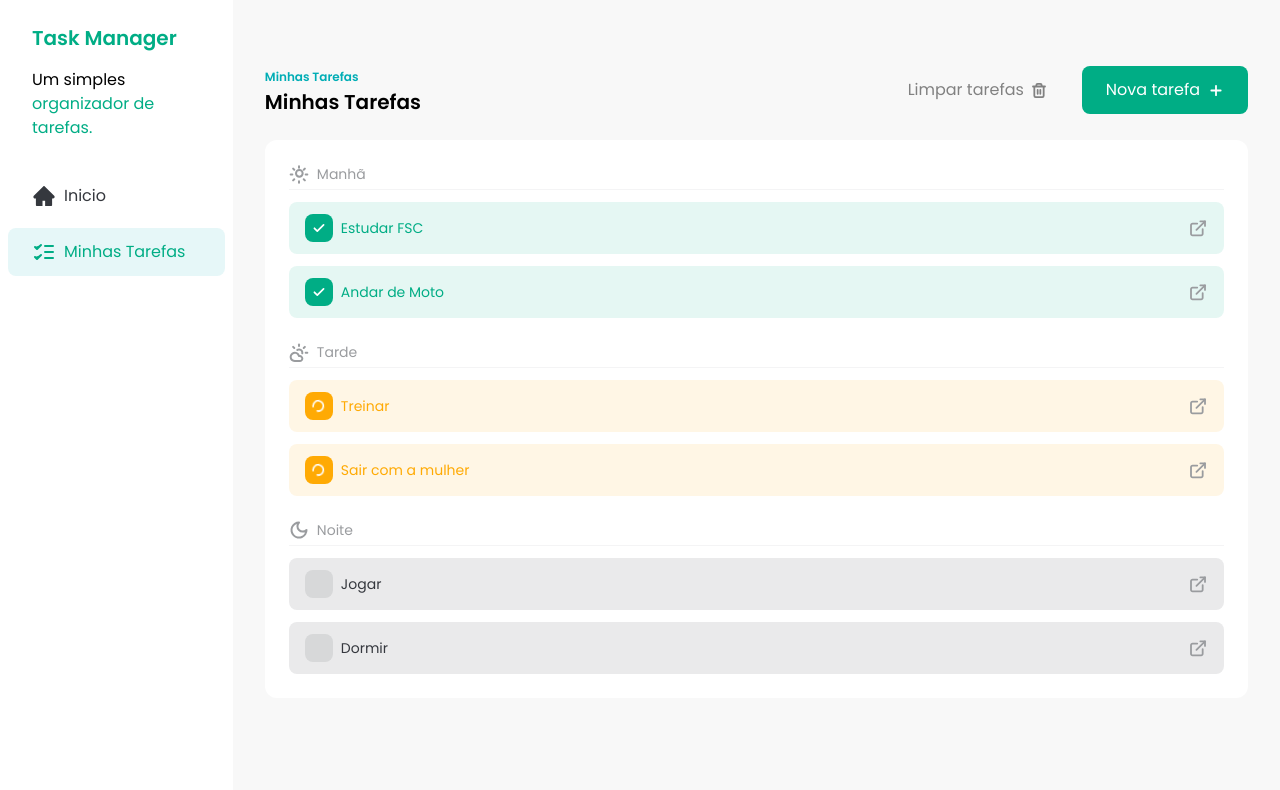
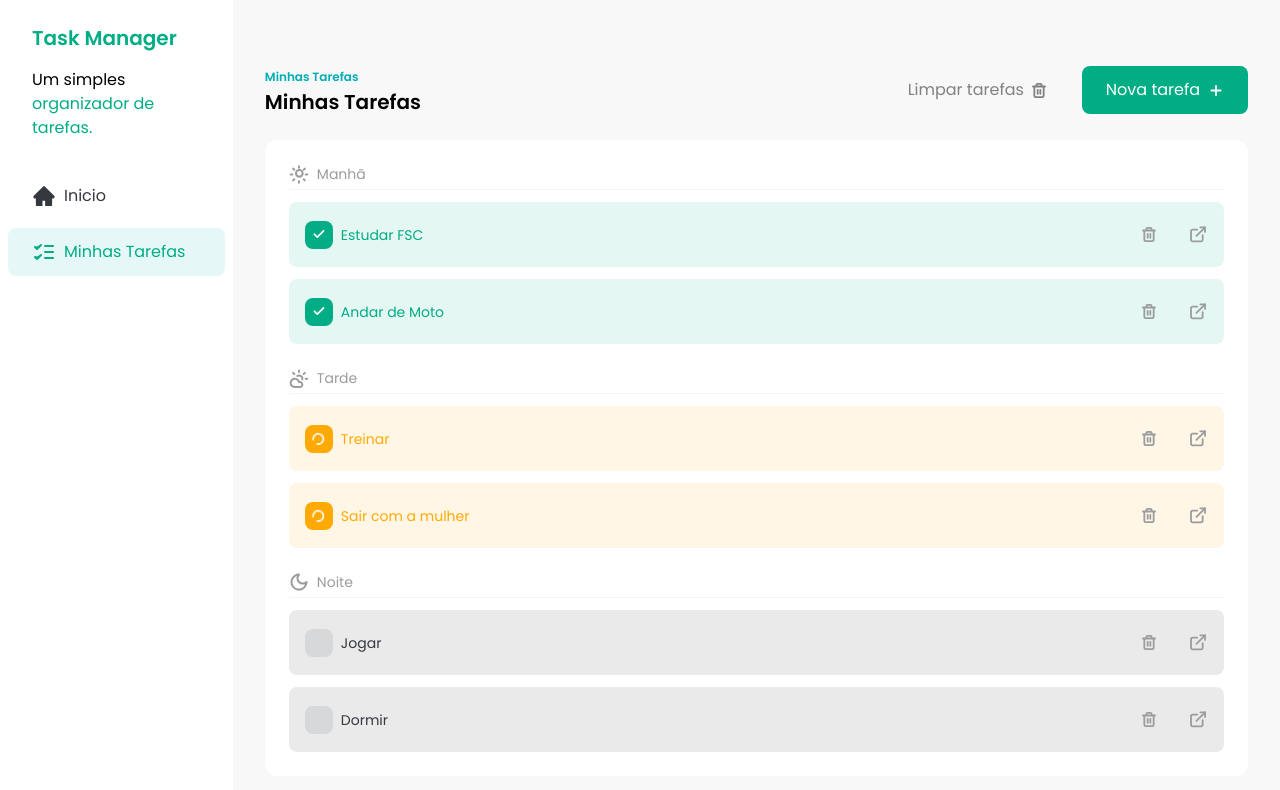
Before and after one commit to duduzinmuller/task-manager, a React (Vite) app: page / in a window 1280 px wide. Shown: the top 790 px of the page. Built offline with nearby package versions, Linux system fonts and the light colour scheme.

Commit message:
feat: ensure task can be deleted

```diff
--- a/src/components/Button.jsx
+++ b/src/components/Button.jsx
@@ -1,4 +1,4 @@
-const Button = ({ children, variant = "primary" }) => {
+const Button = ({ children, variant = "primary", ...rest }) => {
   const getVariantClasses = () => {
     if (variant === "primary") {
       return "bg-[#00AD85] text-white"
@@ -12,6 +12,7 @@
   return (
     <button
       className={`flex items-center gap-2 rounded-lg px-6 py-3 ${getVariantClasses()} transition hover:opacity-80`}
+      {...rest}
     >
       {children}
     </button>
--- a/src/components/TaskItem.jsx
+++ b/src/components/TaskItem.jsx
@@ -1,8 +1,10 @@
 import CheckIcon from "../assets/icons/check.svg?react"
 import LoaderIcon from "../assets/icons/loader.svg?react"
 import DetailsIcon from "../assets/icons/details.svg?react"
+import TrashIcon from "../assets/icons/trash.svg?react"
+import Button from "./Button"
 
-const TaskItem = ({ task, handleTaskCheckboxClick }) => {
+const TaskItem = ({ task, handleCheckboxClick, handleDeleteClick }) => {
   const getStatusClasses = () => {
     if (task.status === "done") {
       return "bg-[#00AD85] text-[#00AD85]"
@@ -28,7 +30,7 @@
             type="checkbox"
             checked={task.status === "done"}
             className="absolute h-full w-full cursor-pointer opacity-0"
-            onChange={() => handleTaskCheckboxClick(task.id)}
+            onChange={() => handleCheckboxClick(task.id)}
           />
           {task.status === "done" && <CheckIcon />}
           {task.status === "in_progress" && (
@@ -38,9 +40,15 @@
         {task.title}
       </div>
 
-      <a href="#" className="transition hover:opacity-75">
-        <DetailsIcon />
-      </a>
+      <div className="flex items-center gap-2">
+        <Button variant="secundary" onClick={() => handleDeleteClick(task.id)}>
+          <TrashIcon className="text-[#9A9C9F]" />
+        </Button>
+
+        <a href="#" className="transition hover:opacity-75">
+          <DetailsIcon />
+        </a>
+      </div>
     </div>
   )
 }
--- a/src/components/Tasks.jsx
+++ b/src/components/Tasks.jsx
@@ -15,6 +15,11 @@
   const morningsTasks = tasks.filter((task) => task.time === "morning")
   const afternoonsTasks = tasks.filter((task) => task.time === "afternoon")
   const eveningTasks = tasks.filter((task) => task.time === "evening")
+
+  const handleTaskDeleteClick = (taskId) => {
+    const newTasks = tasks.filter((task) => task.id !== taskId)
+    setTasks(newTasks)
+  }
 
   const handleTaskCheckboxClick = (taskId) => {
     const newTasks = tasks.map((task) => {
@@ -67,7 +72,8 @@
             <TaskItem
               key={task.id}
               task={task}
-              handleTaskCheckboxClick={handleTaskCheckboxClick}
+              handleCheckboxClick={handleTaskCheckboxClick}
+              handleDeleteClick={handleTaskDeleteClick}
             />
           ))}
         </div>
@@ -78,7 +84,8 @@
             <TaskItem
               key={task.id}
               task={task}
-              handleTaskCheckboxClick={handleTaskCheckboxClick}
+              handleCheckboxClick={handleTaskCheckboxClick}
+              handleDeleteClick={handleTaskDeleteClick}
             />
           ))}
         </div>
@@ -89,7 +96,8 @@
             <TaskItem
               key={task.id}
               task={task}
-              handleTaskCheckboxClick={handleTaskCheckboxClick}
+              handleCheckboxClick={handleTaskCheckboxClick}
+              handleDeleteClick={handleTaskDeleteClick}
             />
           ))}
         </div>
```
